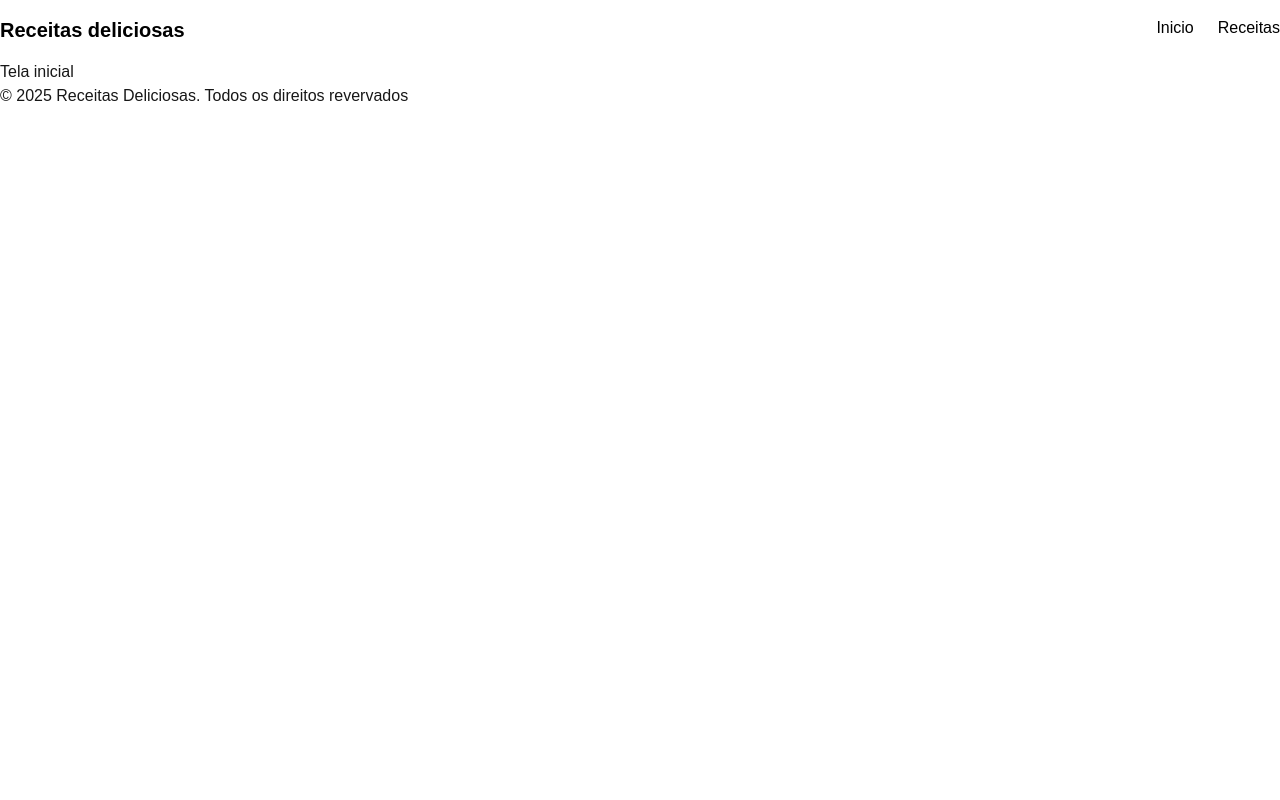
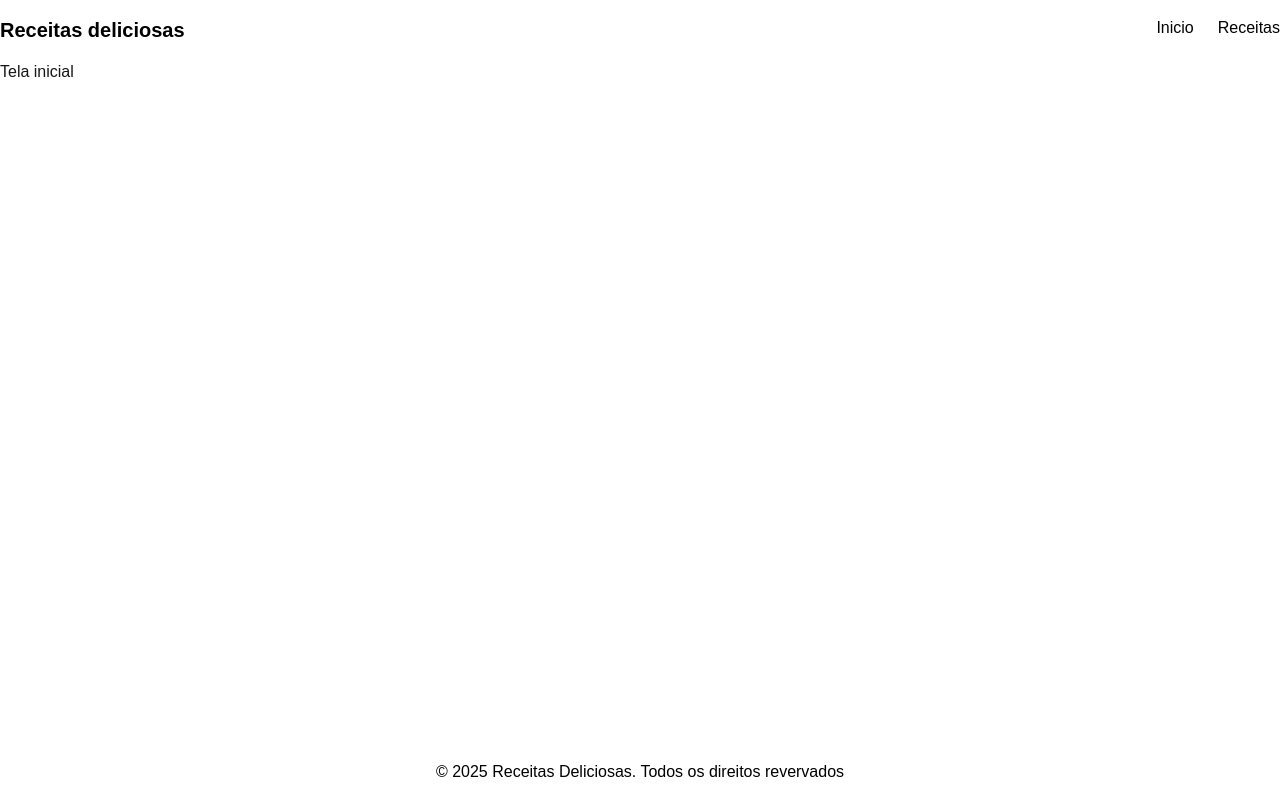
Before and after one commit to Davi-Lorena/receitas-byron, a Next.js app: page / in a window 1280 px wide. Built offline with nearby package versions, Linux system fonts and the light colour scheme.

Commit message:
feat: adiciona footer estilizado

```diff
--- a/src/app/Components/footer/index.tsx
+++ b/src/app/Components/footer/index.tsx
@@ -1,7 +1,7 @@
 export default function Footer() {
     return (
-        <footer>
-            <div>
+        <footer className="bg-white py-4 text-black">
+            <div className="container px-auto text-center">
                 <p>© 2025 Receitas Deliciosas. Todos os direitos revervados</p>
             </div>
         </footer>
--- a/src/app/layout.tsx
+++ b/src/app/layout.tsx
@@ -23,7 +23,7 @@ export default function RootLayout({
   return (
     <html lang="pt-BR">
       <body
-        className={`${inter.variable} antialiased`}
+        className={`${inter.variable} antialiased min-h-screen flex flex-col`}
       >
         <Header />
         {children}
--- a/src/app/page.tsx
+++ b/src/app/page.tsx
@@ -1,7 +1,7 @@
 export default function Home() {
   return (
-   <div>
+   <main className="flex-grow">
     <h1>Tela inicial</h1>
-   </div>
+   </main>
   );
 }
```
